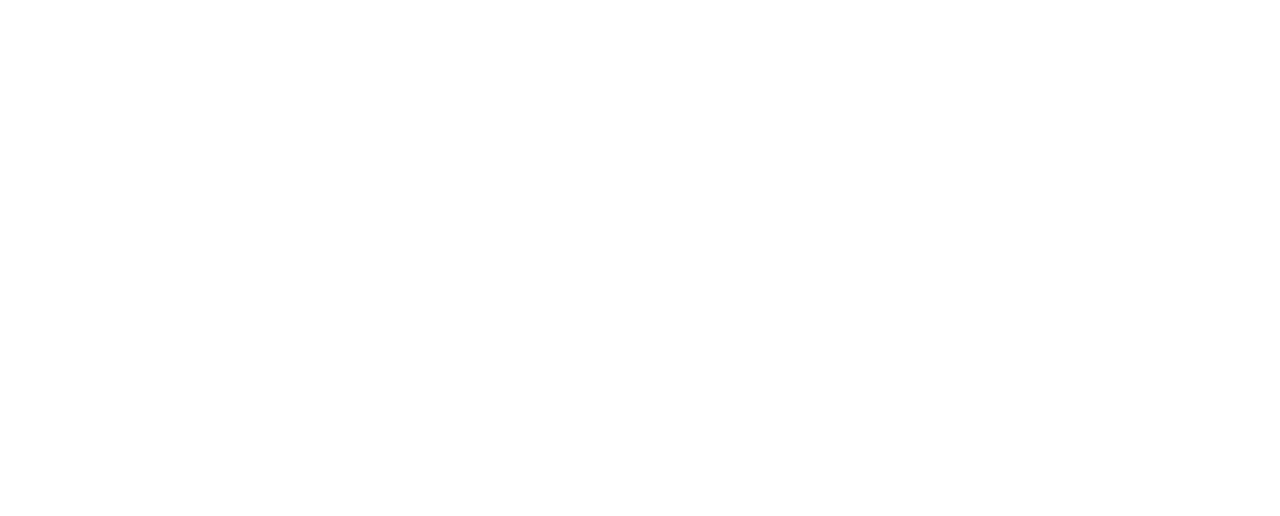
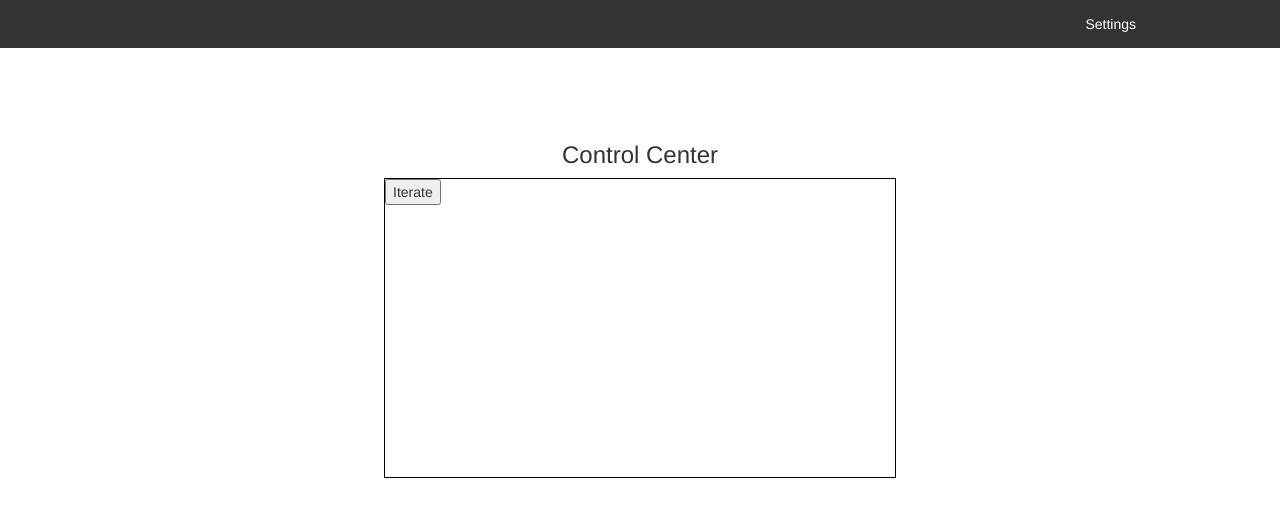
Before and after one commit to jordangonen/IoT_SmartMirror, a plain HTML site: page index.html in a window 1280 px wide. Drawn offline with nearby package versions, Linux system fonts and the light colour scheme.

Commit message:
setting up layout

```diff
--- a/css.css
+++ b/css.css
@@ -1,3 +1,34 @@
-.test {
-  color:blue ;
+ul {
+  list-style-type: none;
+  margin: 0;
+  padding: 0;
+  overflow: hidden;
+  background-color: #333;
 }
+
+li {
+  float: right;
+  display: block;
+  color: white;
+  text-align: center;
+  padding: 14px 16px;
+  text-decoration: none;
+  margin-right: 10%;
+}
+
+li:hover {
+  background-color: #111;
+}
+
+.center-modal {
+  margin: auto;
+
+  width: 40%;
+  height: 300px;
+  border: 1px solid black;
+  box-sizing: border-box;
+}
+.modal-title {
+  text-align: center;
+  padding-top: 5%;
+}
--- a/index.html
+++ b/index.html
@@ -8,10 +8,24 @@
 <body>
 
 <!-- put nav bar  -->
-
 <!-- put nav menu  -->
+<ul>
+  <li>Settings</li>
+</ul>
 
 <!-- put center modal -->
+
+<div class="modal-title"><h3>Control Center</h3></div>
+
+<div class="center-modal">
+  <button id="iterate">Iterate</button>
+  <div id="weather-modal">
+
+  </div>
+  <div id="calendar-modal">
+
+  </div>
+</div>
 
 <!-- modal 1 -->
 
--- a/javascript.js
+++ b/javascript.js
@@ -0,0 +1,12 @@
+
+//elementSwapper
+function swapElement(hide, show) {
+  document.getElementById(hide).style.display = 'none';
+  document.getElementById(show).style.display = 'block';
+  currentView = show;
+}
+document.getElementById("iterate").addEventListener("click", function() {
+  swapElement(arrow);
+
+
+});
```
